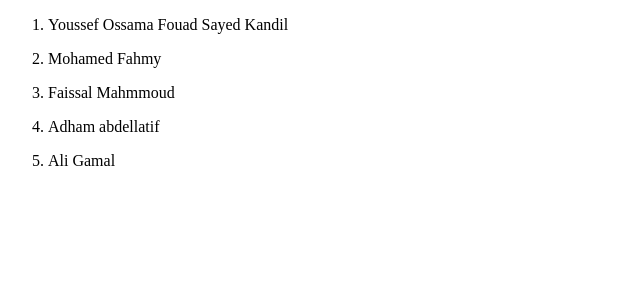
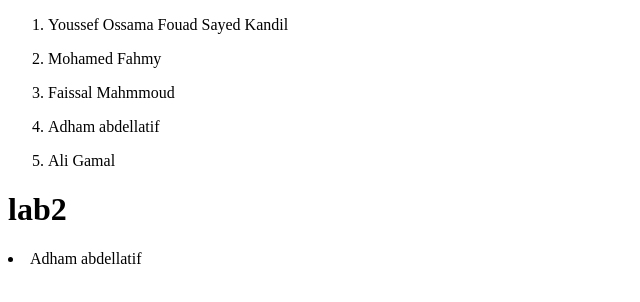
Before and after one commit to Youssef0ssama/VersionControl, a plain HTML site: page index.html in a window 1280 px wide. Shown: the whole page, without its empty margins (0-640 px from the left). Drawn offline with Linux system fonts and the light colour scheme.

Commit message:
new branch adham

```diff
--- a/index.html
+++ b/index.html
@@ -13,5 +13,7 @@
       <li><p>Adham abdellatif</p></li>
       <li><p>Ali Gamal</p></li>
     </ol>
+    <h1>lab2</h1>
+    <li>Adham abdellatif</li>
   </body>
 </html>
```
